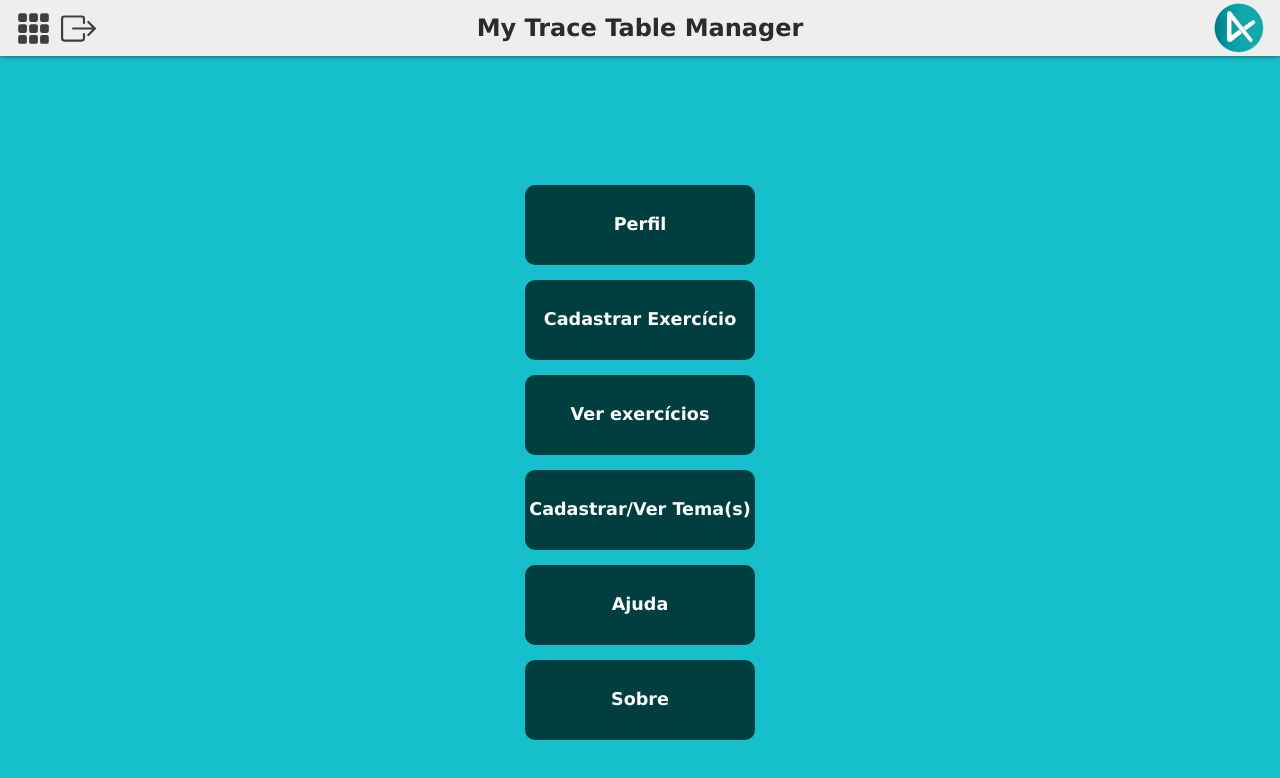
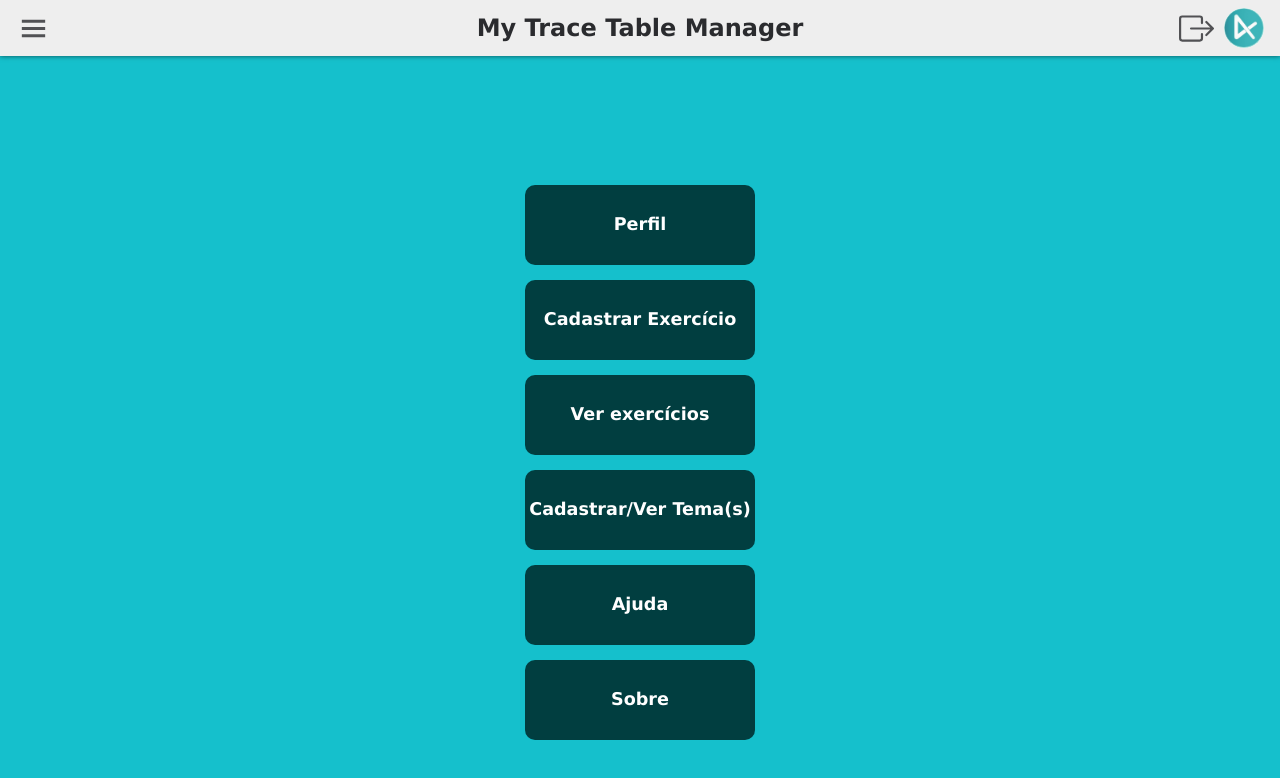
Before and after one commit to a4s-ufpb/My-Trace-Table-Manager, a React (Vite) app: page / in a window 1280 px wide. Shown: the top 778 px of the page. Built offline with nearby package versions, Linux system fonts and the light colour scheme.

Commit message:
Style: modificando ícone de menu e posição do botão de sair

```diff
--- a/src/components/Header/index.jsx
+++ b/src/components/Header/index.jsx
@@ -1,10 +1,11 @@
 import { useState } from "react";
-import { BsBoxArrowRight, BsGrid3X3GapFill } from "react-icons/bs";
+import { BsBoxArrowRight } from "react-icons/bs";
 import { useNavigate } from "react-router-dom"
 import logoA4S from "../../assets/logo-a4s.webp"
 import Menu from "../Menu";
 import styles from "./styles.module.css"
 import AttentionPopUp from "../AttentionPopUp";
+import { BiMenu } from "react-icons/bi";
 
 export default function Header() {
     const navigate = useNavigate();
@@ -14,13 +15,15 @@ export default function Header() {
 
     return (
         <header className={styles.header}>
-            <div className={styles.btnContainer}>
-                <BsGrid3X3GapFill className={styles.btnMenu} onClick={() => setMenu(true)} />
-                <BsBoxArrowRight className={styles.btnLogout} onClick={() => setOpenPopUp(true)} />
-            </div>
+
+            <BiMenu className={styles.btnMenu} onClick={() => setMenu(true)} />
 
             <h1 onClick={() => navigate("/")}>My Trace Table Manager</h1>
-            <img src={logoA4S} alt="logo-a4s" onClick={() => window.open("https://a4s.dev.br", "_blank")} />
+
+            <div className={styles.rightOptionsContainer}>
+                <BsBoxArrowRight className={styles.btnLogout} onClick={() => setOpenPopUp(true)} />
+                <img src={logoA4S} alt="logo-a4s" onClick={() => window.open("https://a4s.dev.br", "_blank")} />
+            </div>
 
             {menu && <Menu setMenu={setMenu} />}
             {openPopUp &&
--- a/src/components/Header/styles.module.css
+++ b/src/components/Header/styles.module.css
@@ -10,11 +10,8 @@
     z-index: 2;
 }
 
-.btnContainer {
-    display: flex;
-    align-items: center;
+.btnMenu {
     position: absolute;
-    gap: 10px;
     left: 1rem;
 }
 
@@ -24,7 +21,7 @@
     cursor: pointer;
     color: var(--primary-black);
     transition: all 0.2s ease-in-out;
-    opacity: 0.9;
+    opacity: 0.8;
 }
 
 .btnMenu:hover,
@@ -38,15 +35,27 @@
     cursor: pointer;
 }
 
+.rightOptionsContainer {
+    display: flex;
+    align-items: center;
+    position: absolute;
+    gap: 10px;
+    right: 1rem;
+}
+
 .header img {
-    width: 50px;
-    height: 50px;
-    position: absolute;
-    right: 1rem;
+    width: 40px;
+    height: 40px;
     background-color: #fff;
     border-radius: 50%;
     box-shadow: inset 0px 0px 10px #3dcfbc;
     cursor: pointer;
+    opacity: 0.8;
+    transition: opacity 0.2s ease-in-out;
+}
+
+.header img:hover {
+    opacity: 1;
 }
 
 @media (max-width: 770px) {
```
